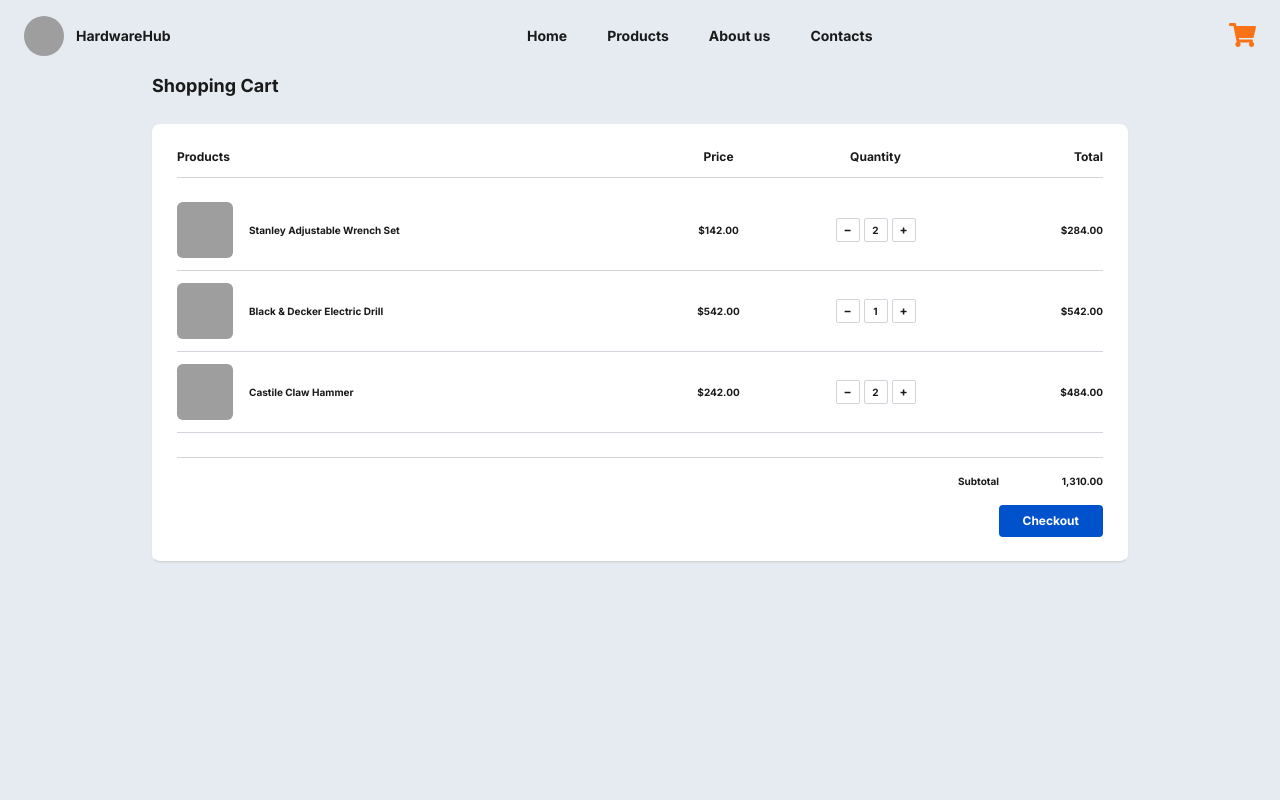
After one commit to Jhasen22/IT38-Enterprise-System, a PHP site: page /cart.php in a window 1280 px wide. The commit adds this page. Run offline with PHP 8.4, Linux system fonts and the light colour scheme; some libraries are stand-ins or nearby versions; grey boxes are pictures that could not be loaded.

Commit message:
updated files

```diff
--- /dev/null
+++ b/cart.php
@@ -0,0 +1,99 @@
+<?php
+// Sample cart items (you can later load this from a database or session)
+$cart = [
+    [
+        "name" => "Stanley Adjustable Wrench Set",
+        "price" => 142.00,
+        "quantity" => 2,
+        "image" => "https://storage.googleapis.com/a1aa/image/8b81d386-8659-4f55-2cb0-a7bdb5a78252.jpg",
+    ],
+    [
+        "name" => "Black & Decker Electric Drill",
+        "price" => 542.00,
+        "quantity" => 1,
+        "image" => "https://storage.googleapis.com/a1aa/image/37294978-9d33-401b-4d38-b8553981a9d8.jpg",
+    ],
+    [
+        "name" => "Castile Claw Hammer",
+        "price" => 242.00,
+        "quantity" => 2,
+        "image" => "https://storage.googleapis.com/a1aa/image/c40581a6-bd36-41ea-a623-4f3d52c81cc3.jpg",
+    ],
+];
+
+$subtotal = 0;
+?>
+<!DOCTYPE html>
+<html lang="en">
+<head>
+  <meta charset="utf-8"/>
+  <meta name="viewport" content="width=device-width, initial-scale=1">
+  <title>Shopping Cart</title>
+  <script src="https://cdn.tailwindcss.com"></script>
+  <link href="https://cdnjs.cloudflare.com/ajax/libs/font-awesome/5.15.3/css/all.min.css" rel="stylesheet"/>
+  <style>
+    @import url("https://fonts.googleapis.com/css2?family=Inter:wght@400;700&display=swap");
+    body {
+      font-family: "Inter", sans-serif;
+    }
+  </style>
+</head>
+<body class="bg-[#e6ebf1] min-h-screen">
+  <header class="flex items-center justify-between px-6 py-4 max-w-7xl mx-auto">
+    <div class="flex items-center space-x-3">
+      <img src="https://storage.googleapis.com/a1aa/image/17d88d51-4e71-4f95-650b-573a2b82c415.jpg" alt="HardwareHub logo" class="w-10 h-10 rounded-full"/>
+      <span class="font-bold text-sm text-[#1a1a1a] select-none">HardwareHub</span>
+    </div>
+    <nav class="hidden md:flex space-x-10 font-bold text-sm text-[#1a1a1a]">
+      <a href="#" class="hover:underline">Home</a>
+      <a href="#" class="hover:underline">Products</a>
+      <a href="#" class="hover:underline">About us</a>
+      <a href="#" class="hover:underline">Contacts</a>
+    </nav>
+    <button aria-label="Shopping cart" class="text-[#f97316] text-xl md:text-2xl">
+      <i class="fas fa-shopping-cart"></i>
+    </button>
+  </header>
+
+  <main class="max-w-5xl mx-auto px-6 pb-12">
+    <h1 class="font-extrabold text-[#1a1a1a] text-lg mb-6 select-none">Shopping Cart</h1>
+
+    <section class="bg-white rounded-lg p-6 shadow-sm border border-transparent border-b-[#d1d5db] border-b-[1px]">
+      <div class="grid grid-cols-12 gap-4 border-b border-[#d1d5db] pb-3 mb-3 text-xs font-bold text-[#1a1a1a]">
+        <div class="col-span-6">Products</div>
+        <div class="col-span-2 text-center">Price</div>
+        <div class="col-span-2 text-center">Quantity</div>
+        <div class="col-span-2 text-right">Total</div>
+      </div>
+
+      <?php foreach ($cart as $item):
+        $item_total = $item['price'] * $item['quantity'];
+        $subtotal += $item_total;
+      ?>
+      <div class="grid grid-cols-12 gap-4 items-center border-b border-[#d1d5db] py-3 text-[10px] font-semibold text-[#1a1a1a]">
+        <div class="col-span-6 flex items-center space-x-4">
+          <img src="<?= $item['image'] ?>" alt="<?= $item['name'] ?>" class="w-14 h-14 rounded-md bg-[#e5e7eb]"/>
+          <span class="select-none"><?= htmlspecialchars($item['name']) ?></span>
+        </div>
+        <div class="col-span-2 text-center select-none">$<?= number_format($item['price'], 2) ?></div>
+        <div class="col-span-2 flex justify-center items-center space-x-1">
+          <button class="border border-[#d1d5db] w-6 h-6 text-xs font-semibold text-[#1a1a1a] rounded-sm">−</button>
+          <span class="w-6 h-6 flex justify-center items-center border border-[#d1d5db] rounded-sm"><?= $item['quantity'] ?></span>
+          <button class="border border-[#d1d5db] w-6 h-6 text-xs font-semibold text-[#1a1a1a] rounded-sm">+</button>
+        </div>
+        <div class="col-span-2 text-right select-none">$<?= number_format($item_total, 2) ?></div>
+      </div>
+      <?php endforeach; ?>
+
+      <div class="flex justify-end items-center mt-6 border-t border-[#d1d5db] pt-4 text-[10px] font-bold text-[#1a1a1a]">
+        <span class="mr-6 select-none">Subtotal</span>
+        <span class="select-none w-20 text-right"><?= number_format($subtotal, 2) ?></span>
+      </div>
+
+      <div class="flex justify-end mt-4">
+        <button class="bg-[#0052cc] text-white text-xs font-bold px-6 py-2 rounded select-none hover:bg-[#003d99] transition-colors">Checkout</button>
+      </div>
+    </section>
+  </main>
+</body>
+</html>
```
Also changed, not shown: about.php (added, +65 -0 lines), checkout.php (added, +137 -0 lines), hardware.php (+9 -7 lines), products.php (added, +58 -0 lines).
